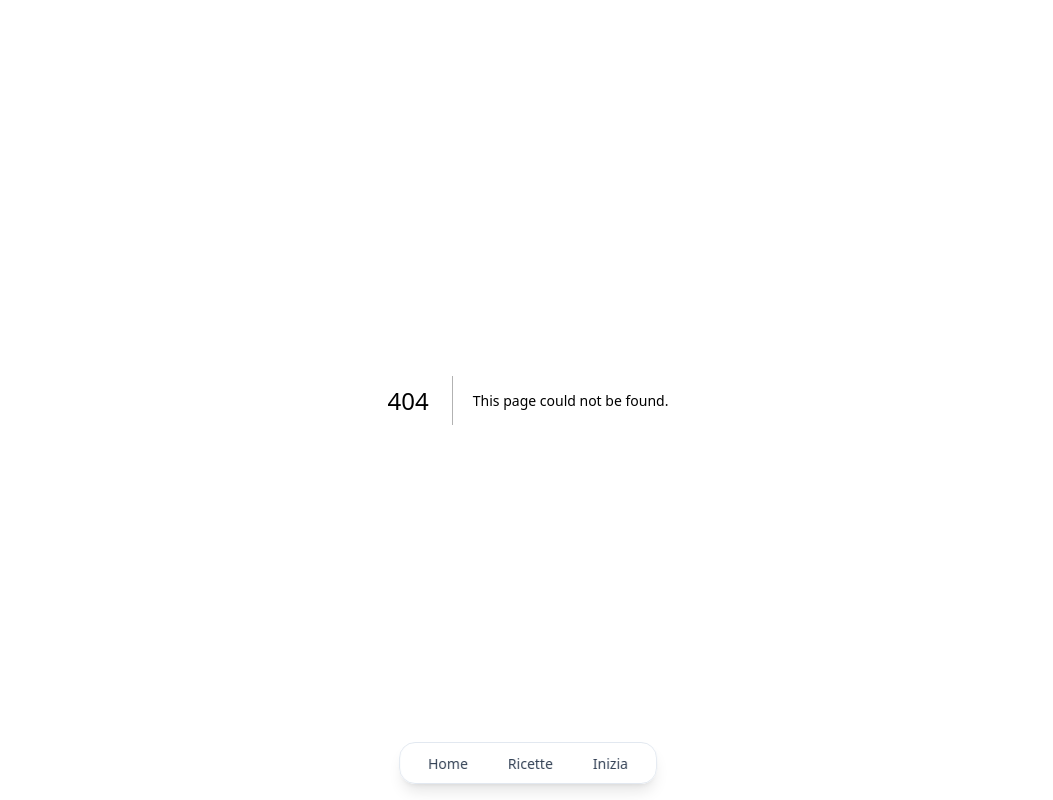
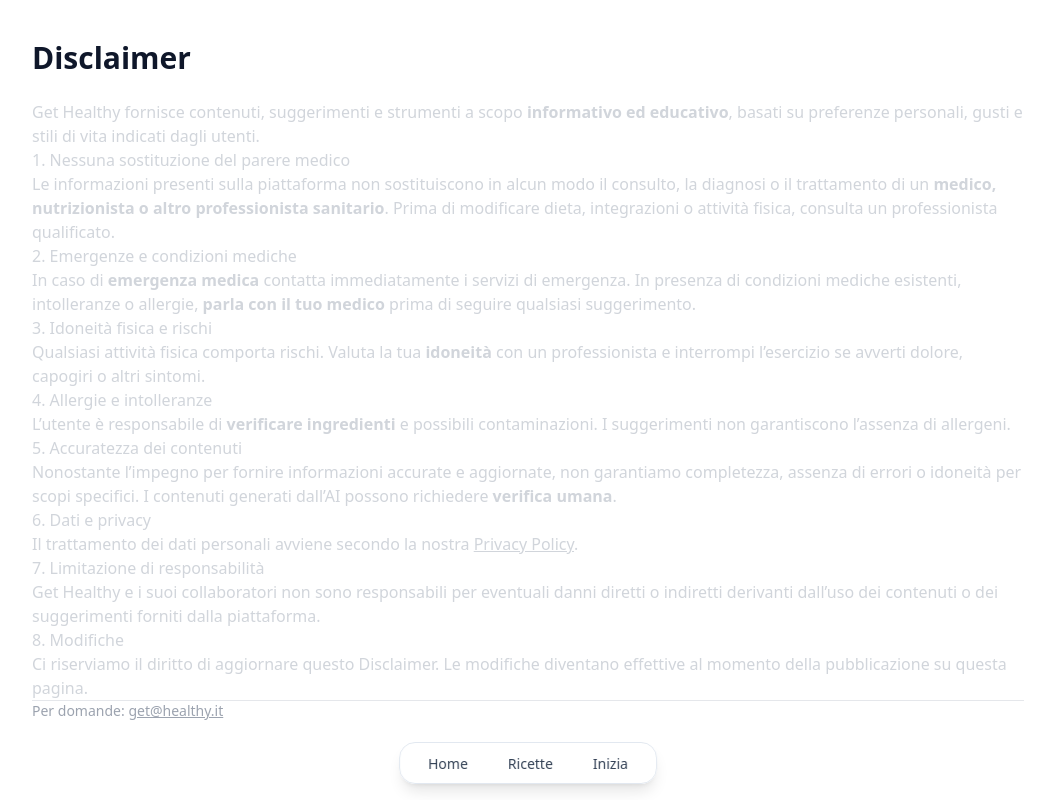
Before and after one commit to domenicocarabba/Get-Healthy, a Next.js app: page /disclaimer in a window 1280 px wide. Before the commit this address had no page. Shown: the top 800 px of the page, without its empty margins (112-1165 px from the left). Built offline with nearby package versions, Linux system fonts and the light colour scheme.

Commit message:
Add Disclaimer page and link

```diff
--- /dev/null
+++ b/app/disclaimer/page.js
@@ -0,0 +1,87 @@
+// app/disclaimer/page.js
+export const metadata = {
+    title: "Disclaimer | Get Healthy",
+    description:
+        "Informazioni importanti: Get Healthy non sostituisce il parere medico. Consigli a scopo informativo/educativo basati su preferenze personali.",
+};
+
+export default function DisclaimerPage() {
+    return (
+        <main className="container mx-auto max-w-3xl px-4 py-10">
+            <h1 className="text-3xl font-semibold mb-6">Disclaimer</h1>
+
+            <div className="prose prose-invert prose-p:leading-relaxed text-gray-300">
+                <p>
+                    Get Healthy fornisce contenuti, suggerimenti e strumenti a scopo
+                    <strong> informativo ed educativo</strong>, basati su preferenze
+                    personali, gusti e stili di vita indicati dagli utenti.
+                </p>
+
+                <h2>1. Nessuna sostituzione del parere medico</h2>
+                <p>
+                    Le informazioni presenti sulla piattaforma non sostituiscono in alcun
+                    modo il consulto, la diagnosi o il trattamento di un{" "}
+                    <strong>medico, nutrizionista o altro professionista sanitario</strong>.
+                    Prima di modificare dieta, integrazioni o attività fisica, consulta un
+                    professionista qualificato.
+                </p>
+
+                <h2>2. Emergenze e condizioni mediche</h2>
+                <p>
+                    In caso di <strong>emergenza medica</strong> contatta immediatamente i
+                    servizi di emergenza. In presenza di condizioni mediche esistenti,
+                    intolleranze o allergie, <strong>parla con il tuo medico</strong> prima
+                    di seguire qualsiasi suggerimento.
+                </p>
+
+                <h2>3. Idoneità fisica e rischi</h2>
+                <p>
+                    Qualsiasi attività fisica comporta rischi. Valuta la tua{" "}
+                    <strong>idoneità</strong> con un professionista e interrompi
+                    l’esercizio se avverti dolore, capogiri o altri sintomi.
+                </p>
+
+                <h2>4. Allergie e intolleranze</h2>
+                <p>
+                    L’utente è responsabile di <strong>verificare ingredienti</strong> e
+                    possibili contaminazioni. I suggerimenti non garantiscono l’assenza di
+                    allergeni.
+                </p>
+
+                <h2>5. Accuratezza dei contenuti</h2>
+                <p>
+                    Nonostante l’impegno per fornire informazioni accurate e aggiornate,
+                    non garantiamo completezza, assenza di errori o idoneità per scopi
+                    specifici. I contenuti generati dall’AI possono richiedere{" "}
+                    <strong>verifica umana</strong>.
+                </p>
+
+                <h2>6. Dati e privacy</h2>
+                <p>
+                    Il trattamento dei dati personali avviene secondo la nostra{" "}
+                    <a href="/privacy" className="underline">Privacy Policy</a>.
+                </p>
+
+                <h2>7. Limitazione di responsabilità</h2>
+                <p>
+                    Get Healthy e i suoi collaboratori non sono responsabili per eventuali
+                    danni diretti o indiretti derivanti dall’uso dei contenuti o dei
+                    suggerimenti forniti dalla piattaforma.
+                </p>
+
+                <h2>8. Modifiche</h2>
+                <p>
+                    Ci riserviamo il diritto di aggiornare questo Disclaimer. Le modifiche
+                    diventano effettive al momento della pubblicazione su questa pagina.
+                </p>
+
+                <hr />
+
+                <p className="text-sm text-gray-400">
+                    Per domande:{" "}
+                    <a href="mailto:get@healthy.it" className="underline">get@healthy.it</a>
+                </p>
+            </div>
+        </main>
+    );
+}
```
